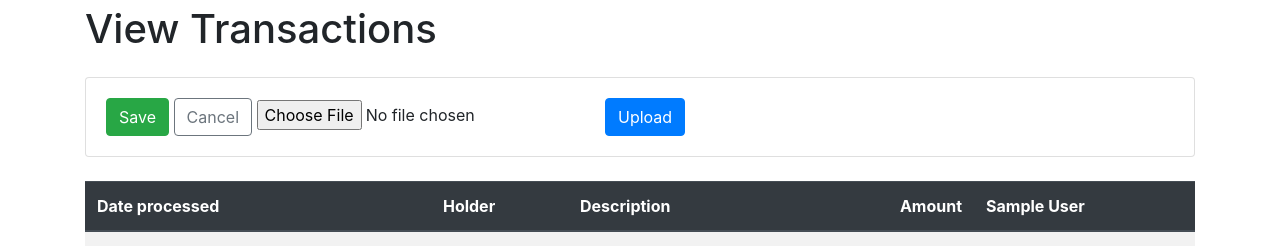
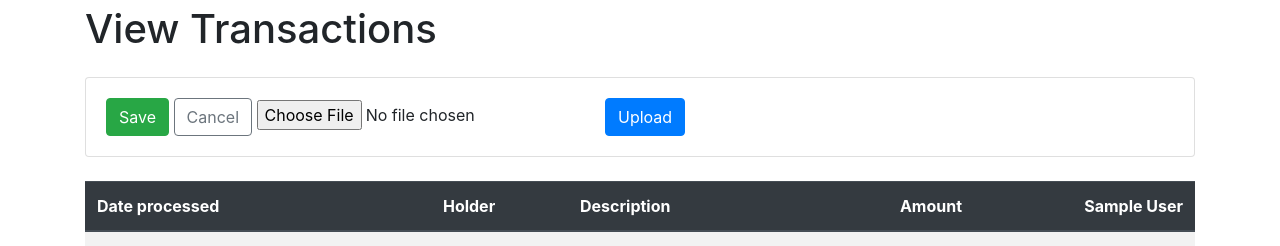
Before and after one commit to dylanjboyd/payup, a Django app: template templates/payments/index.html in a window 1280 px wide. Shown: the part 220-466 px from the top of the page. Run offline with Django 3.2, Linux system fonts and the light colour scheme; tables that the repository leaves empty hold one stand-in row (values such as "Sample post"); the template is opened without the code that fills it: values that come from a table or form of the project are taken from there, most other values are stand-ins (such as "Sample title", 1, 10 or a date in 2020); some libraries are stand-ins or nearby versions; some web fonts are replaced.

Commit message:
Align holder name to right

```diff
--- a/templates/payments/index.html
+++ b/templates/payments/index.html
@@ -16,7 +16,7 @@
                     <th scope="col">Description</th>
                     <th class="text-right" scope="col">Amount</th>
                     {% for holder in holders %}
-                        <th scope="col">{{ holder }}</th>
+                        <th scope="col" class="text-right">{{ holder }}</th>
                     {% endfor %}
                 </tr>
                 </thead>
```
